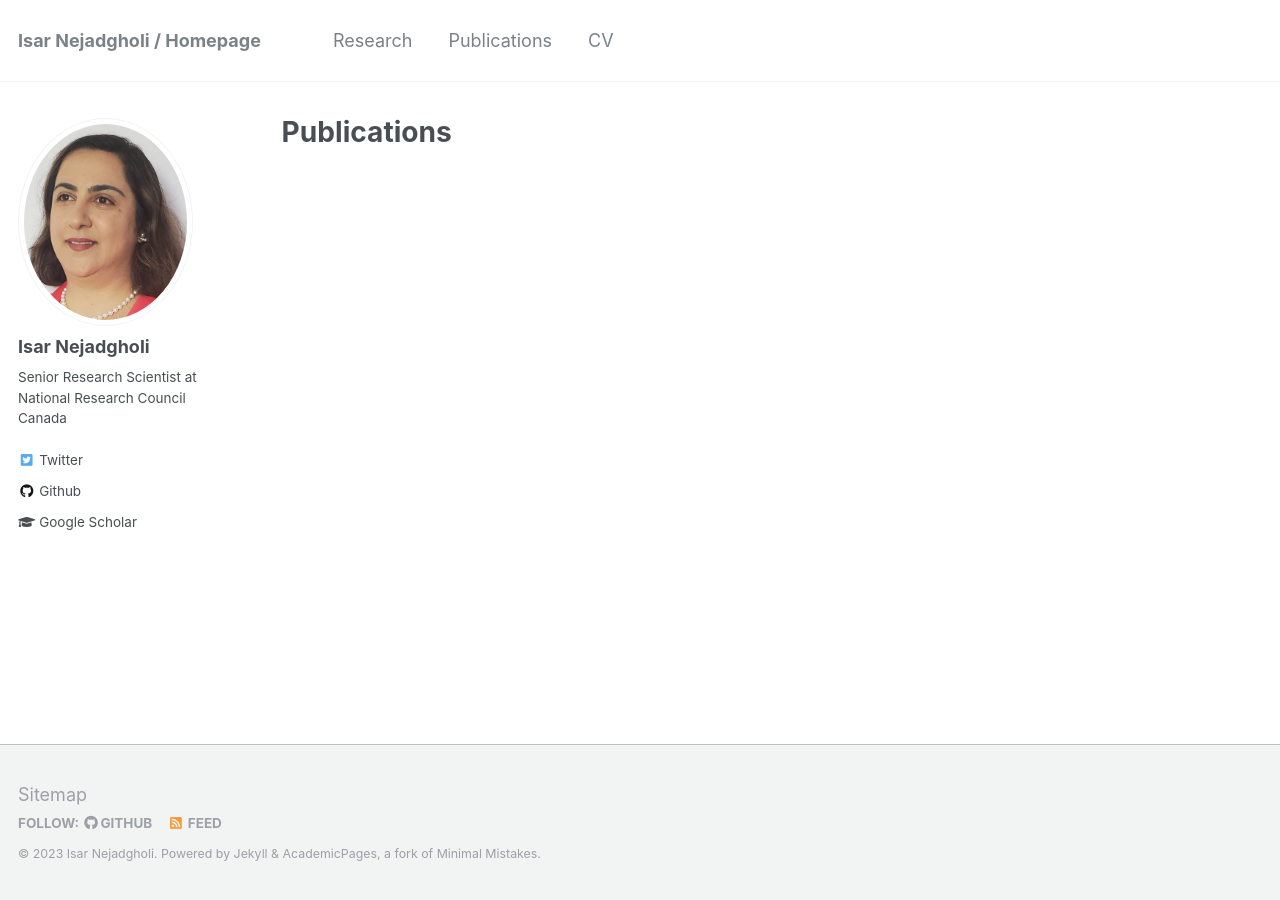
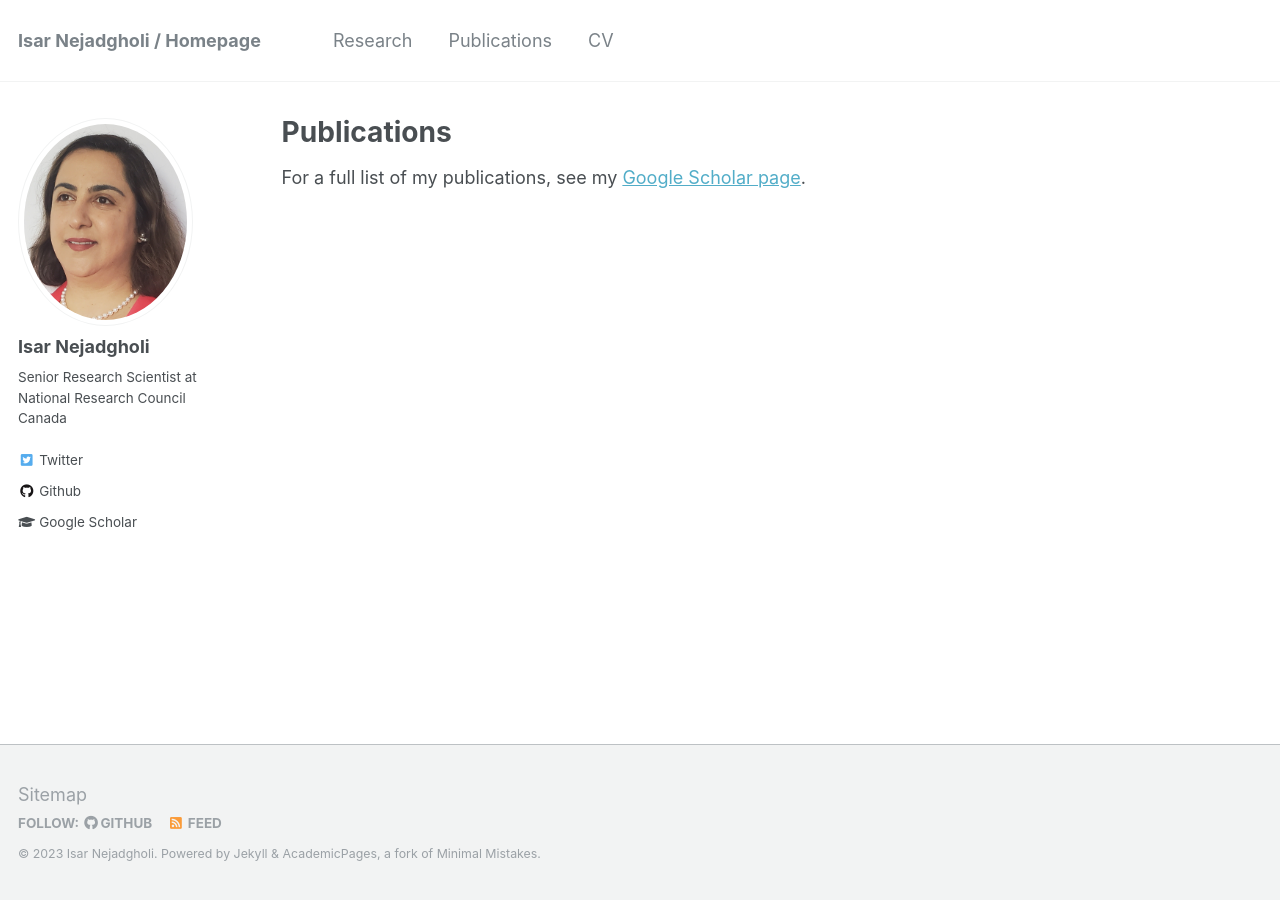
Before and after one commit to IsarNejad/IsarNejad.github.io, a Jekyll site: the page built from _pages/publications.md, in a window 1280 px wide. Built offline with Jekyll 4.4.1, drawn with Linux system fonts in a browser that asks for light colours.

Commit message:
Update publications.md

```diff
--- a/_pages/publications.md
+++ b/_pages/publications.md
@@ -4,3 +4,5 @@ title: "Publications"
 permalink: /publications/
 author_profile: true
 ---
+
+For a full list of my publications, see my [Google Scholar page](https://scholar.google.ca/citations?hl=en&user=In99zA8AAAAJ&view_op=list_works&sortby=pubdate).
```
